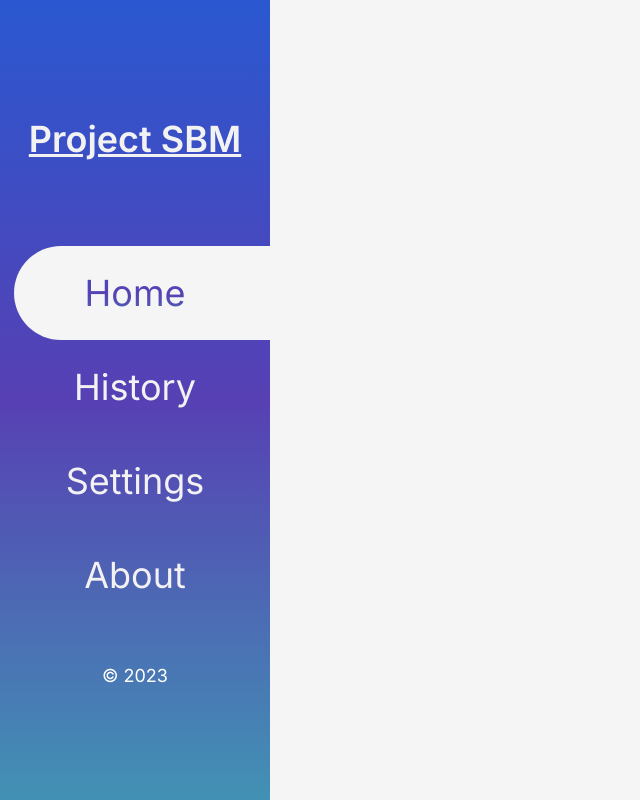
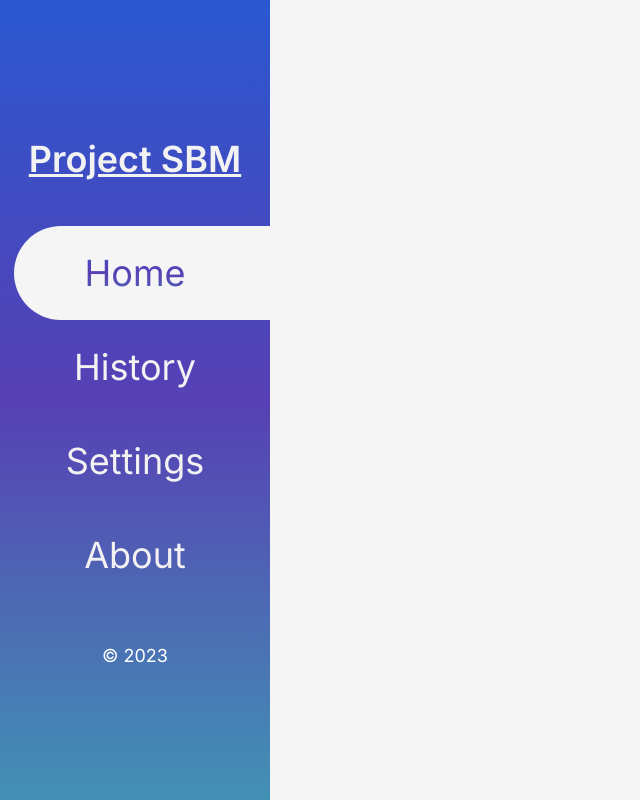
Before and after one commit to ahmadzaki2975/SBM-Final-Project-FE, a Next.js app: page / in a window 1280 px wide. Shown: the whole page, without its empty margins (0-640 px from the left). Built offline with nearby package versions, Linux system fonts and the light colour scheme.

Commit message:
feat: adjust margins

```diff
--- a/src/components/Navbar.jsx
+++ b/src/components/Navbar.jsx
@@ -15,7 +15,7 @@ export default function Navbar() {
       <h1 className="text-[#f2f2f2] font-semibold text-[36px] text-center underline underline-4 underline-white">
         Project SBM
       </h1>
-      <ul className="mt-20 w-full relative text-[36px] flex flex-col //gap-[87px] items-center //bg-white fill-transparent">
+      <ul className="mt-10 w-full relative text-[36px] flex flex-col //gap-[87px] items-center //bg-white fill-transparent">
         <div
           className={
             "bg-[#f5f5f5] absolute h-[25%] transition rounded-l-full w-[95%] right-0" +
```
